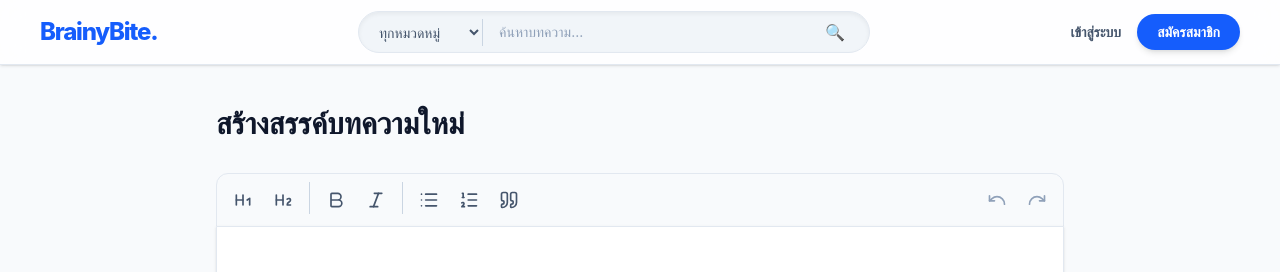
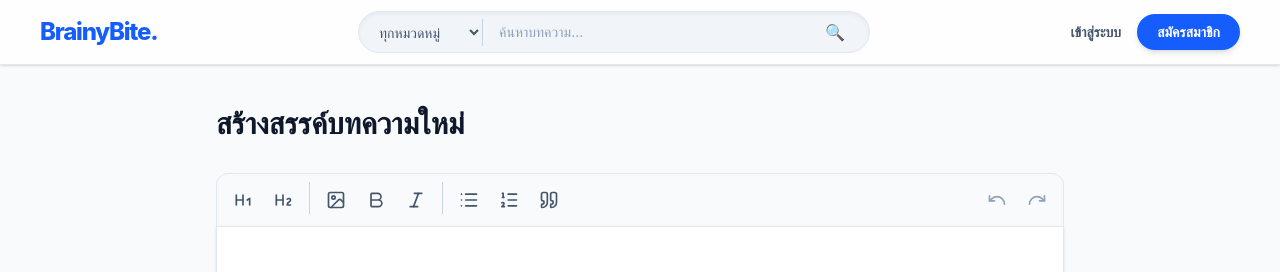
Before and after one commit to thara-sri/brainy-bite-cloud, a React (Vite) app in the folder brainybite-frontend/: page /write in a window 1280 px wide. Shown: the top 272 px of the page. Built offline with nearby package versions, Linux system fonts and the light colour scheme.

Commit message:
use endpoint to upload file to s3

```diff
--- a/brainybite-frontend/package.json
+++ b/brainybite-frontend/package.json
@@ -10,6 +10,7 @@
     "preview": "vite preview"
   },
   "dependencies": {
+    "@tiptap/extension-image": "^3.20.1",
     "@tiptap/pm": "^3.20.1",
     "@tiptap/react": "^3.20.1",
     "@tiptap/starter-kit": "^3.20.1",
--- a/brainybite-frontend/src/components/EditorToolbar.tsx
+++ b/brainybite-frontend/src/components/EditorToolbar.tsx
@@ -3,12 +3,14 @@ import {
   Bold, Italic, List, ListOrdered,
   Heading1, Heading2, Quote, Undo, Redo
 } from 'lucide-react'
+import { Image as ImageIcon} from 'lucide-react'
 
 interface Props {
   editor: Editor | null
+  onImageClick: () => void
 }
 
-export default function EditorToolbar({ editor }: Props) {
+export default function EditorToolbar({ editor, onImageClick }: Props) {
   if (!editor) return null
 
   // This function helps create visually appealing buttons and changes their color when the button is active. (Active)
@@ -40,6 +42,13 @@ export default function EditorToolbar({ editor }: Props) {
       </ActionButton>
 
       <div className="w-[1px] h-8 bg-slate-300 mx-1" />
+
+      <button
+        onClick={onImageClick}
+        className="p-2 text-slate-600 hover:bg-slate-200 rounded-lg"
+      >
+        <ImageIcon size={20} />
+      </button>
 
       <ActionButton
         onClick={() => editor.chain().focus().toggleBold().run()}
--- a/brainybite-frontend/src/pages/WriteArticle.tsx
+++ b/brainybite-frontend/src/pages/WriteArticle.tsx
@@ -1,10 +1,21 @@
+import { useState } from 'react';
 import { useEditor, EditorContent } from '@tiptap/react'
 import StarterKit from '@tiptap/starter-kit'
 import EditorToolbar from '../components/EditorToolbar'
+import Image from '@tiptap/extension-image'
+import api from '../api/axiosSetup'
 
 export default function WriteArticle() {
   const editor = useEditor({
-    extensions: [StarterKit],
+    extensions: [
+        StarterKit,
+        Image.configure({
+            allowBase64: true,
+            HTMLAttributes: {
+                class: 'rounded-xl shadow-lg border border-slate-200 my-8 mx-auto block max-w-full',
+            },
+        }),
+    ],
     content: '',
     editorProps: {
       attributes: {
@@ -14,12 +25,45 @@ export default function WriteArticle() {
     },
   })
 
+  const addImage = () => {
+    const input = document.createElement('input');
+    input.type = 'file';
+    input.accept = 'image/*';
+
+    input.onchange = async () => {
+      if (input.files && input.files[0]) {
+        const file = input.files[0];
+        const formData = new FormData();
+        formData.append('file', file);
+
+        try {
+          // Endpoint S3 in Spring Boot
+          const response = await api.post('/upload', formData, {
+            headers: { 'Content-Type': 'multipart/form-data' }
+          });
+
+          // URL from S3
+          const url = response.data.url;
+
+          // Instruct Tiptap to insert an image at the cursor's location.
+          editor?.chain().focus().setImage({ src: url }).run();
+
+        } catch (error) {
+          console.error("Image upload failed:", error);
+          alert("Image upload failed. Please try again.");
+        }
+      }
+    };
+
+    input.click();
+  };
+
   return (
     <div className="max-w-4xl mx-auto px-6 py-10">
       <h1 className="text-3xl font-extrabold text-slate-900 mb-8">สร้างสรรค์บทความใหม่</h1>
 
       {/* Toolbar, ditor instance */}
-      <EditorToolbar editor={editor} />
+      <EditorToolbar editor={editor} onImageClick={addImage} />
 
       <EditorContent editor={editor} />
 
```
Also changed, not shown: 1 other file (tests, documents, lock files or other folders).
